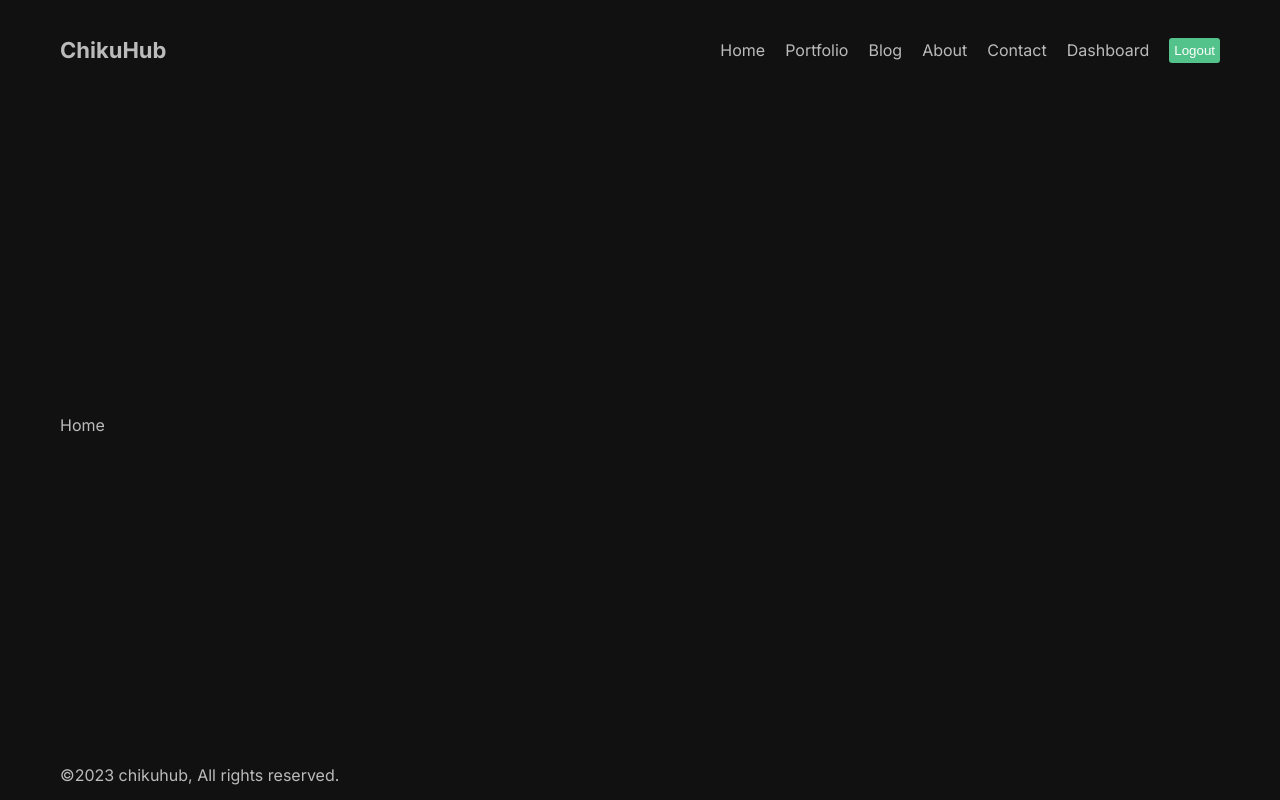
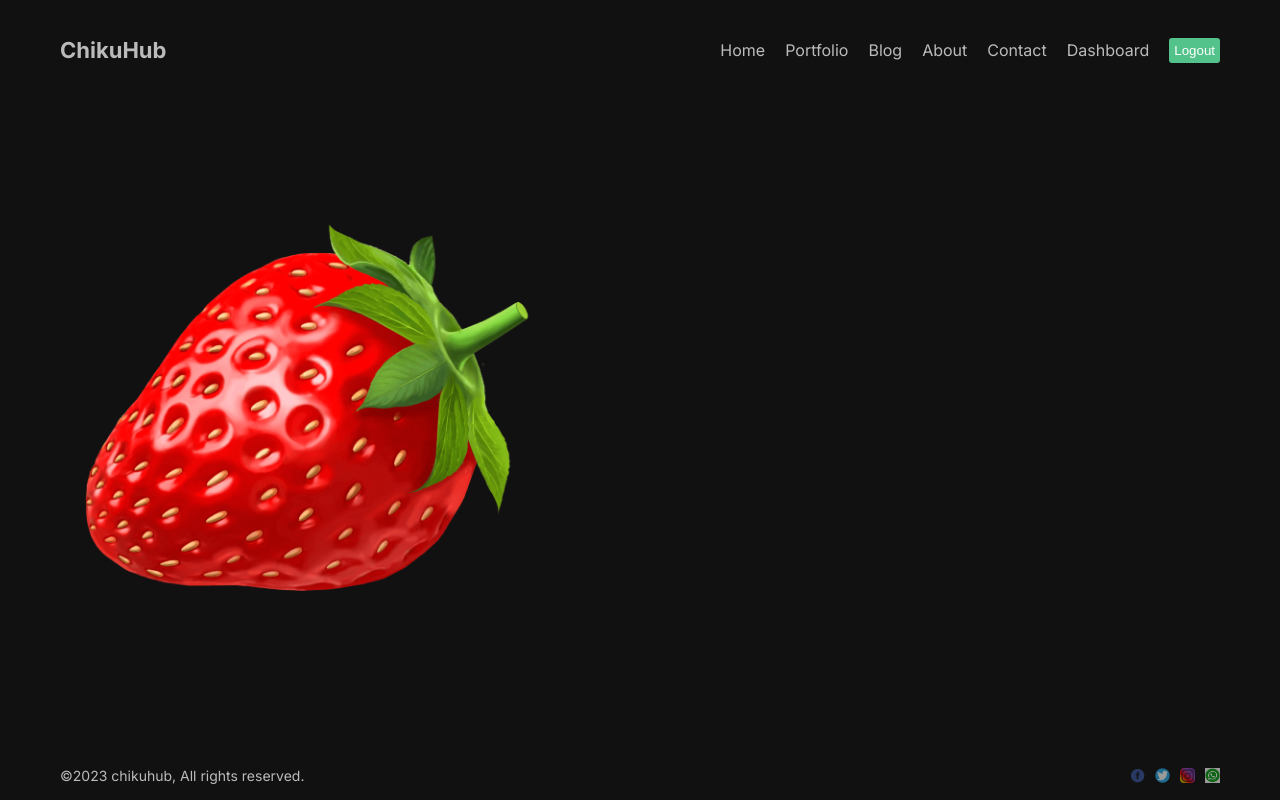
Before and after one commit to Chikuu98/poftfolio_app_next_js, a Next.js app: page / in a window 1280 px wide. Built offline with nearby package versions, Linux system fonts and the light colour scheme.

Commit message:
#6 next js images

```diff
--- a/src/app/page.jsx
+++ b/src/app/page.jsx
@@ -1,10 +1,11 @@
 import Image from 'next/image'
 import styles from './page.module.css'
+import Hero from 'public/hero.png'
 
 export default function Home() {
   return (
     <div>
-      Home
+      <Image src={Hero} width={480} height={480} alt=""/>
     </div>
   )
 }
--- a/src/components/footer/Footer.jsx
+++ b/src/components/footer/Footer.jsx
@@ -1,10 +1,17 @@
 import React from 'react'
 import styles from './footer.module.css'
+import Image from 'next/image'
 
 const Footer = () => {
   return (
     <div className={styles.container}>
       <div>©2023 chikuhub, All rights reserved.</div>
+      <div className={styles.social}>
+        <Image src="/1.png" width={15} height={15} className={styles.icon} alt="Chiku Hub"/>
+        <Image src="/2.png" width={15} height={15} className={styles.icon} alt="Chiku Hub"/>
+        <Image src="/3.png" width={15} height={15} className={styles.icon} alt="Chiku Hub"/>
+        <Image src="/4.png" width={15} height={15} className={styles.icon} alt="Chiku Hub"/>
+      </div>
     </div>
   )
 }
--- a/src/components/footer/footer.module.css
+++ b/src/components/footer/footer.module.css
@@ -1,6 +1,18 @@
 .container {
     height: 50px;
+    font-size: 14px;
     display: flex;
     align-items: center;
     justify-content: space-between;
 }
+
+.social {
+    gap: 10px;
+    display: flex;
+    align-items: center;
+}
+
+.icon {
+    opacity: 0.6;
+    cursor: pointer;
+}
```
Also changed, not shown: public/hero.png.
